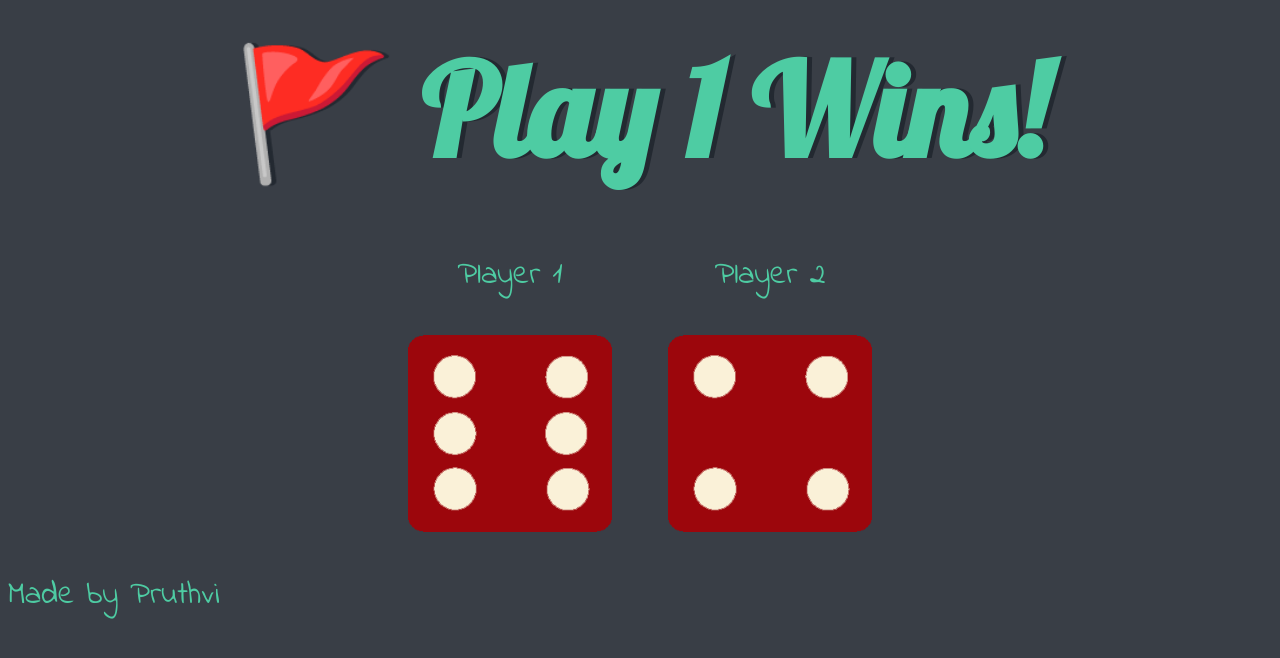
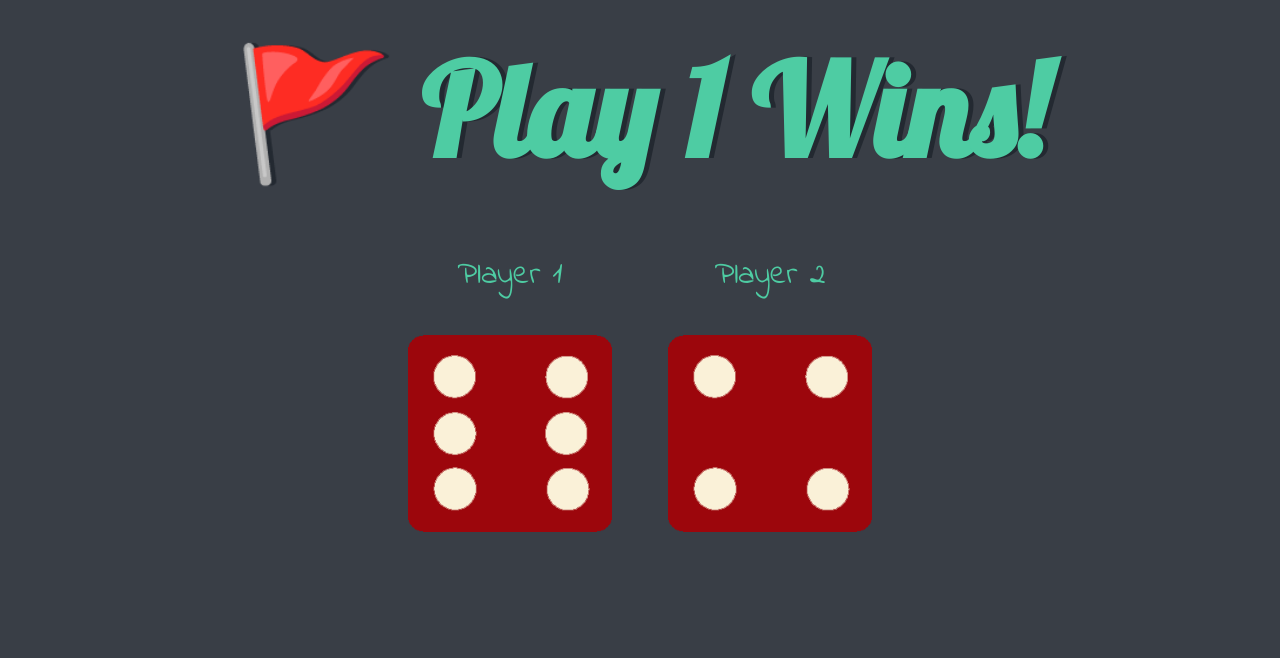
Before and after one commit to pruthvi726/Dice-JS, a plain HTML site: page index.html in a window 1280 px wide. Drawn offline with Linux system fonts and the light colour scheme.

Commit message:
Update index.html

```diff
--- a/index.html
+++ b/index.html
@@ -23,9 +23,6 @@
         <img class="img2" src="images/dice6.png" />
       </div>
     </div>
-    <div>
-      <p>Made by Pruthvi</p>
-    </div>
 
     <script src="script.js" charset="utf-8"></script>
   </body>
```
